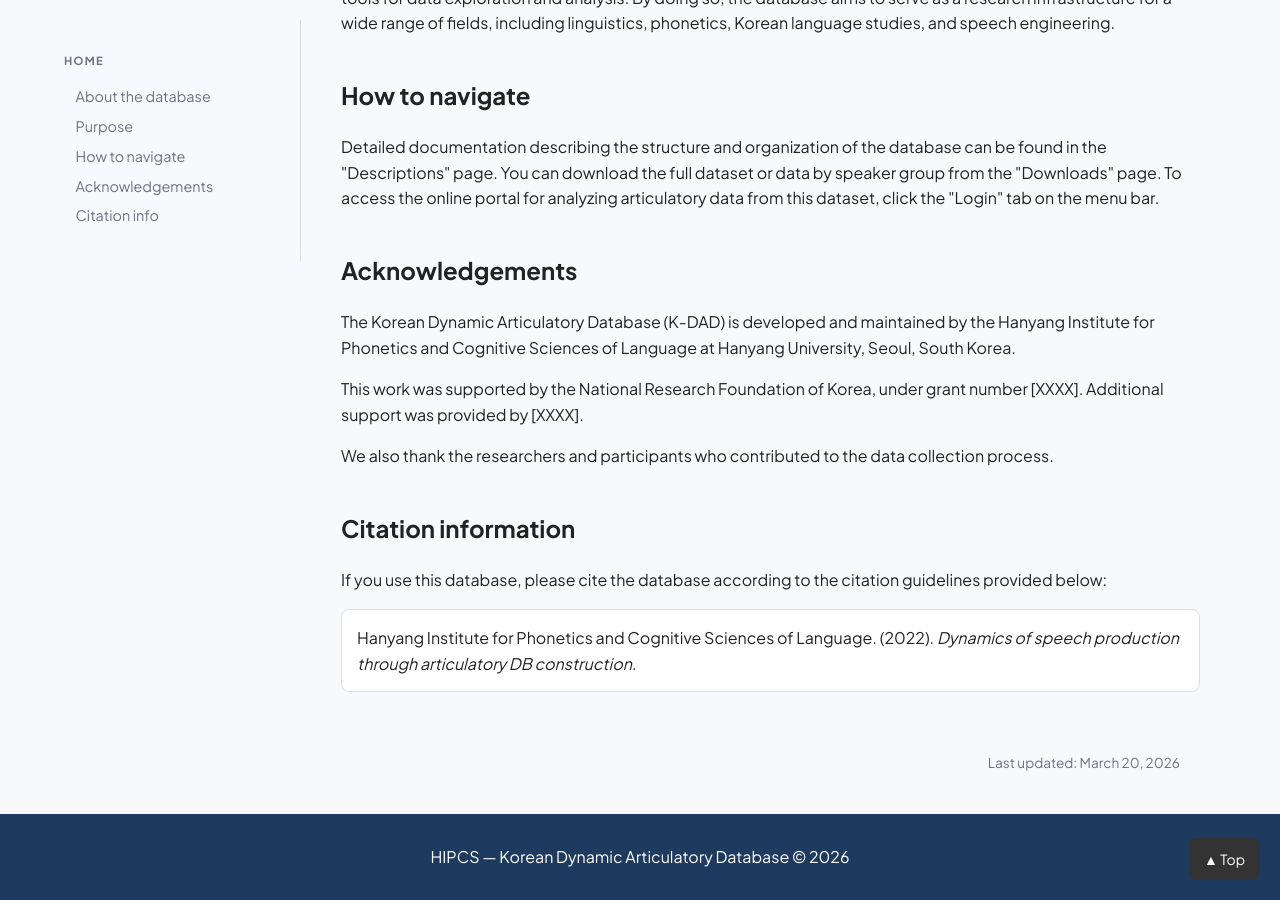
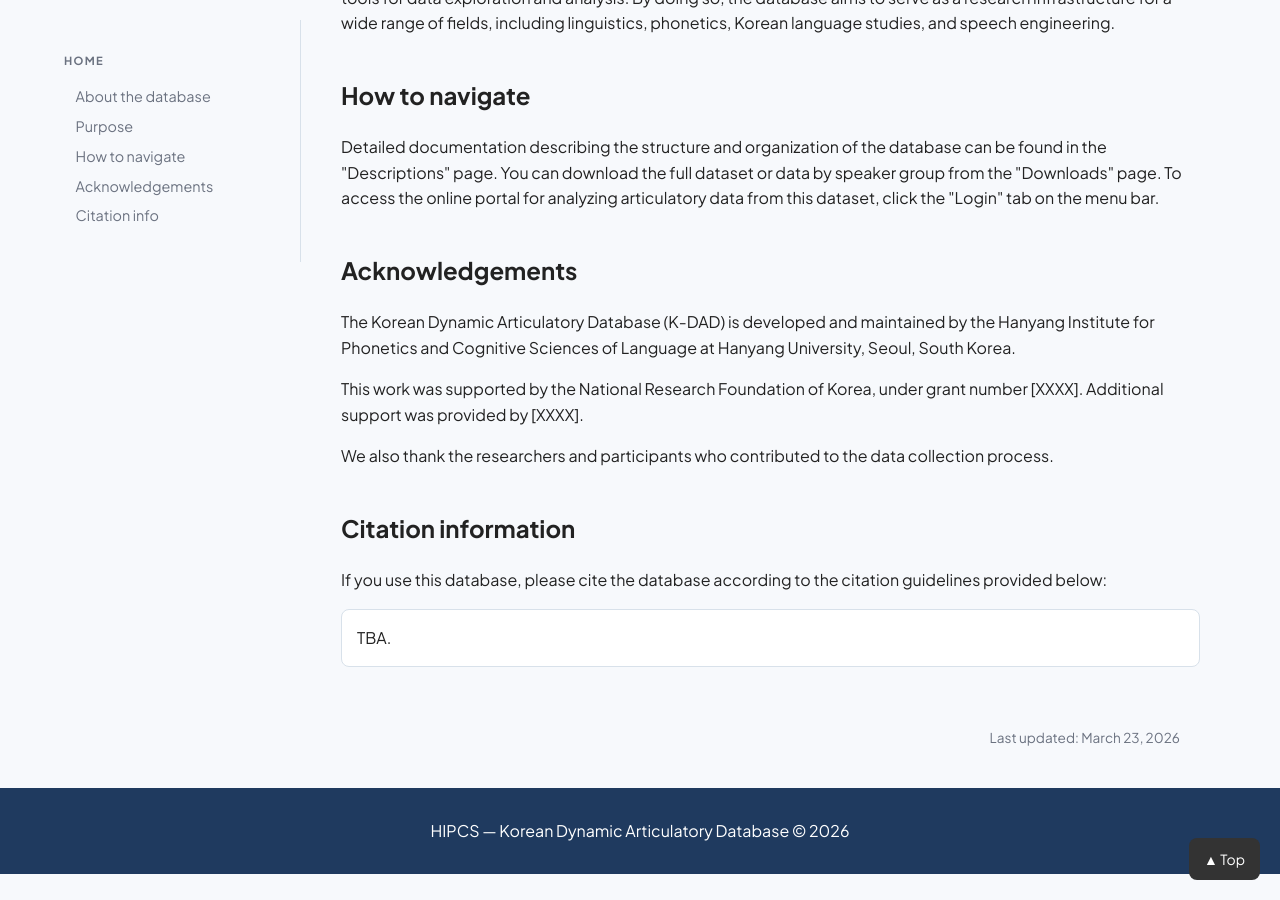
Before and after one commit to jiyoungj/jiyoungj.github.io, a Jekyll site: the page k-dad_demo/index.html, which Jekyll copies as it is, in a window 1280 px wide and 900 px high, scrolled down 1273 px. Built offline with Jekyll 4.4.1, drawn with Linux system fonts in a browser that asks for light colours.

Commit message:
Update index.html

```diff
--- a/k-dad_demo/index.html
+++ b/k-dad_demo/index.html
@@ -109,14 +109,14 @@
                 </p>
 
                 <div class="card">
-                    Hanyang Institute for Phonetics and Cognitive Sciences of Language. (2022). <i>Dynamics of speech production through articulatory DB construction.</i>
+                    TBA.
                 </div>
 
             </section>
         </div>
 
         <div class="last-updated">
-            Last updated: March 20, 2026
+            Last updated: March 23, 2026
         </div>
 
         <a href="#top" class="back-to-top">▲ Top</a>
```
